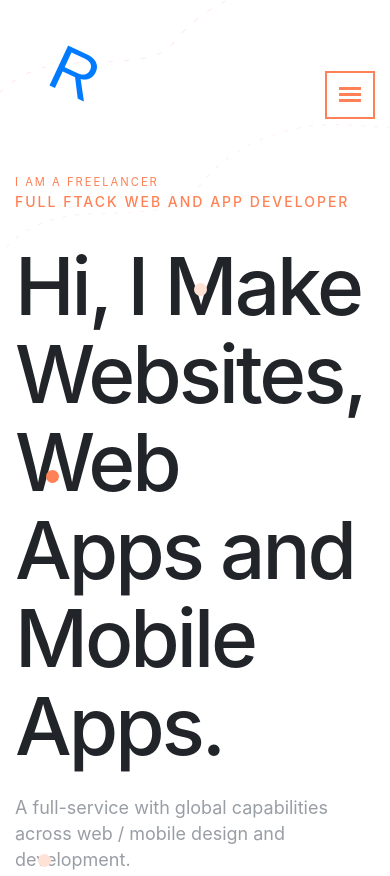
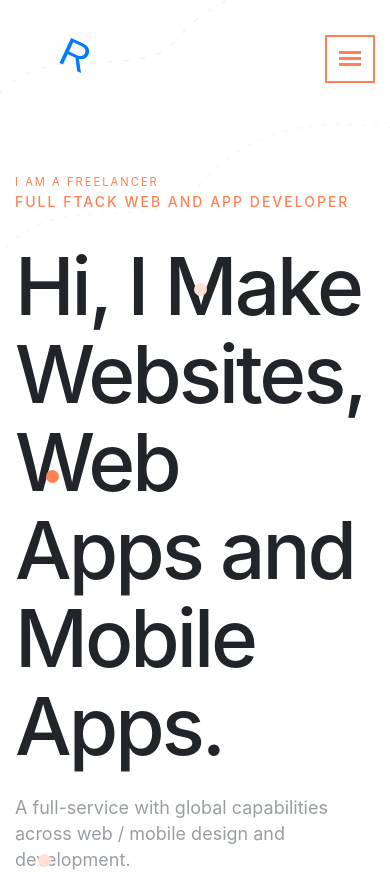
Before and after one commit to redabelca/reda-belca, a website with bundled scripts: page index.html in a window 390 px wide. Shown: the top 876 px of the page. Built offline with nearby package versions, Linux system fonts and the light colour scheme.

Commit message:
logo on mobile fix

```diff
--- a/index.html
+++ b/index.html
@@ -52,7 +52,7 @@
       <div class="row align-items-center">
         <div class="col-xl-5 col-lg-3">
           <div style="width: 120px;display: flex;">
-            <a href="index.html" style="display: block; margin: auto; transform: rotate(25deg);"><span style="font-size: 4rem;font-family: fantasy;">R</span></a>
+            <a href="index.html" style="display: block; margin: auto; transform: rotate(25deg);"><span style="font-size: 2.5rem;font-family: fantasy;">R</span></a>
           </div>
         </div>
         <div class="col-xl-7 col-lg-9 pr-30">
```
